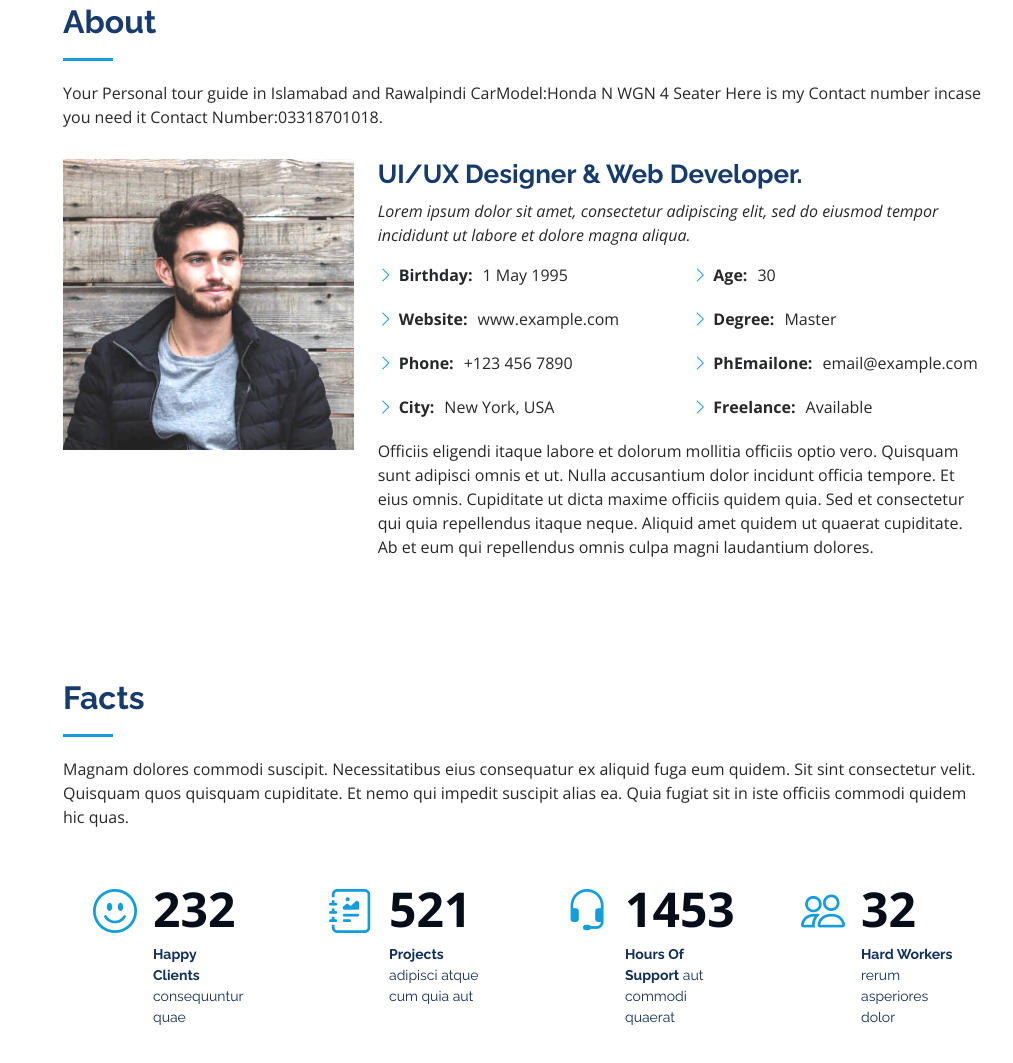
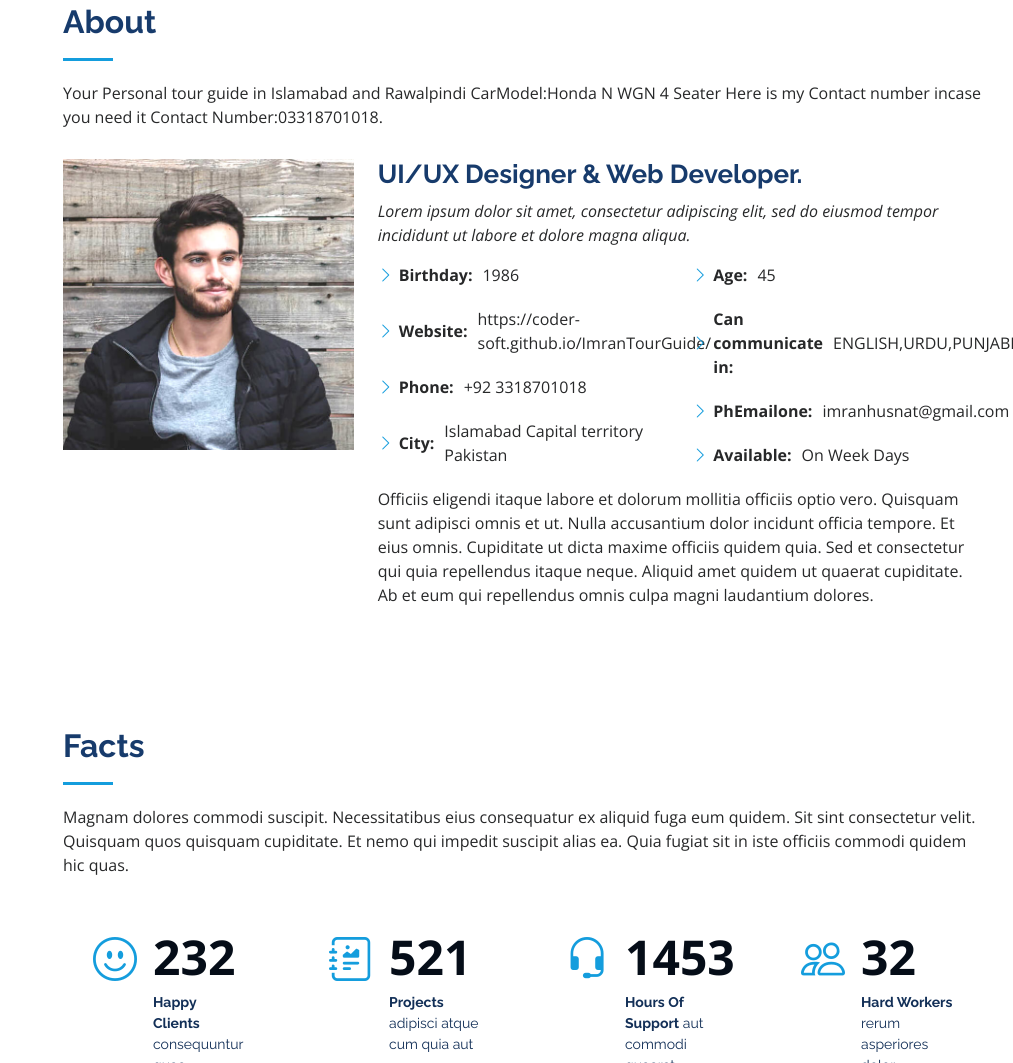
Before and after one commit to Coder-soft/tourguide, a plain HTML site: page index.html in a window 1280 px wide. Shown: the part 857-1920 px from the top of the page, without its empty margins (267-1280 px from the left). Drawn offline with nearby package versions, Linux system fonts and the light colour scheme.

Commit message:
index.html

```diff
--- a/index.html
+++ b/index.html
@@ -102,18 +102,18 @@
             <div class="row">
               <div class="col-lg-6">
                 <ul>
-                  <li><i class="bi bi-chevron-right"></i> <strong>Birthday:</strong> <span>1 May 1995</span></li>
-                  <li><i class="bi bi-chevron-right"></i> <strong>Website:</strong> <span>www.example.com</span></li>
-                  <li><i class="bi bi-chevron-right"></i> <strong>Phone:</strong> <span>+123 456 7890</span></li>
-                  <li><i class="bi bi-chevron-right"></i> <strong>City:</strong> <span>New York, USA</span></li>
+                  <li><i class="bi bi-chevron-right"></i> <strong>Birthday:</strong> <span>1986</span></li>
+                  <li><i class="bi bi-chevron-right"></i> <strong>Website:</strong> <span>https://coder-soft.github.io/ImranTourGuide/</span></li>
+                  <li><i class="bi bi-chevron-right"></i> <strong>Phone:</strong> <span>+92 3318701018</span></li>
+                  <li><i class="bi bi-chevron-right"></i> <strong>City:</strong> <span>Islamabad Capital territory Pakistan </span></li>
                 </ul>
               </div>
               <div class="col-lg-6">
                 <ul>
-                  <li><i class="bi bi-chevron-right"></i> <strong>Age:</strong> <span>30</span></li>
-                  <li><i class="bi bi-chevron-right"></i> <strong>Degree:</strong> <span>Master</span></li>
-                  <li><i class="bi bi-chevron-right"></i> <strong>PhEmailone:</strong> <span>email@example.com</span></li>
-                  <li><i class="bi bi-chevron-right"></i> <strong>Freelance:</strong> <span>Available</span></li>
+                  <li><i class="bi bi-chevron-right"></i> <strong>Age:</strong> <span>45</span></li>
+                  <li><i class="bi bi-chevron-right"></i> <strong>Can communicate in:</strong> <span>ENGLISH,URDU,PUNJABI,SARAIKI</span></li>
+                  <li><i class="bi bi-chevron-right"></i> <strong>PhEmailone:</strong> <span>imranhusnat@gmail.com</span></li>
+                  <li><i class="bi bi-chevron-right"></i> <strong>Available:</strong> <span>On Week Days</span></li>
                 </ul>
               </div>
             </div>
```
